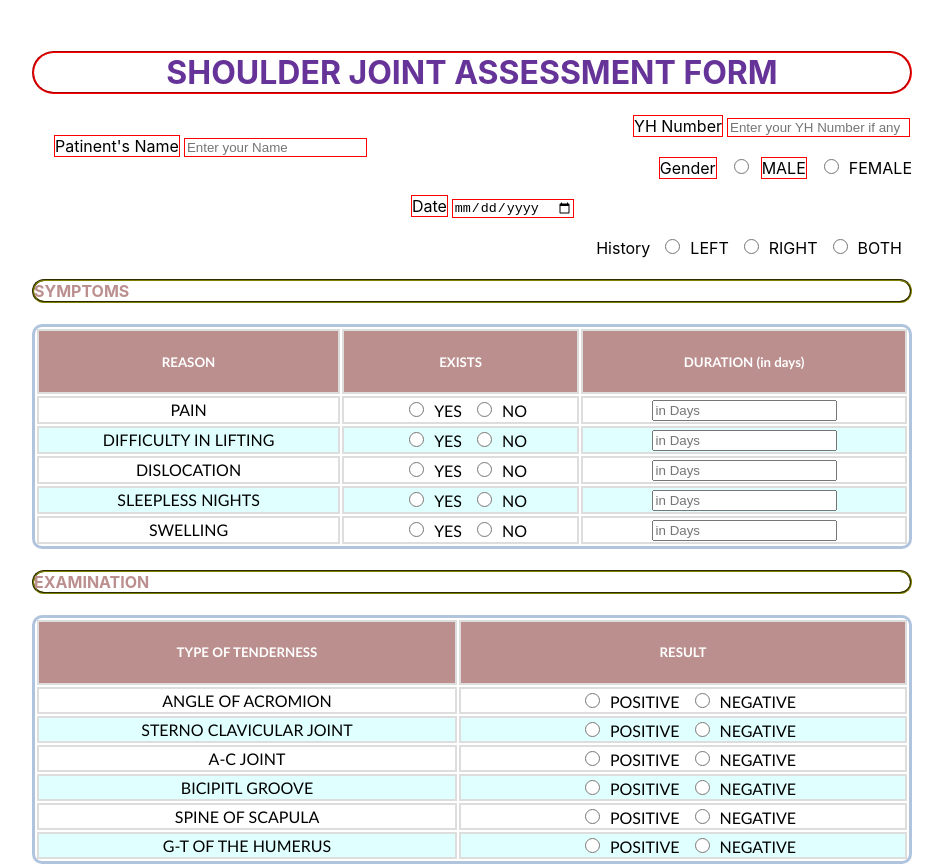
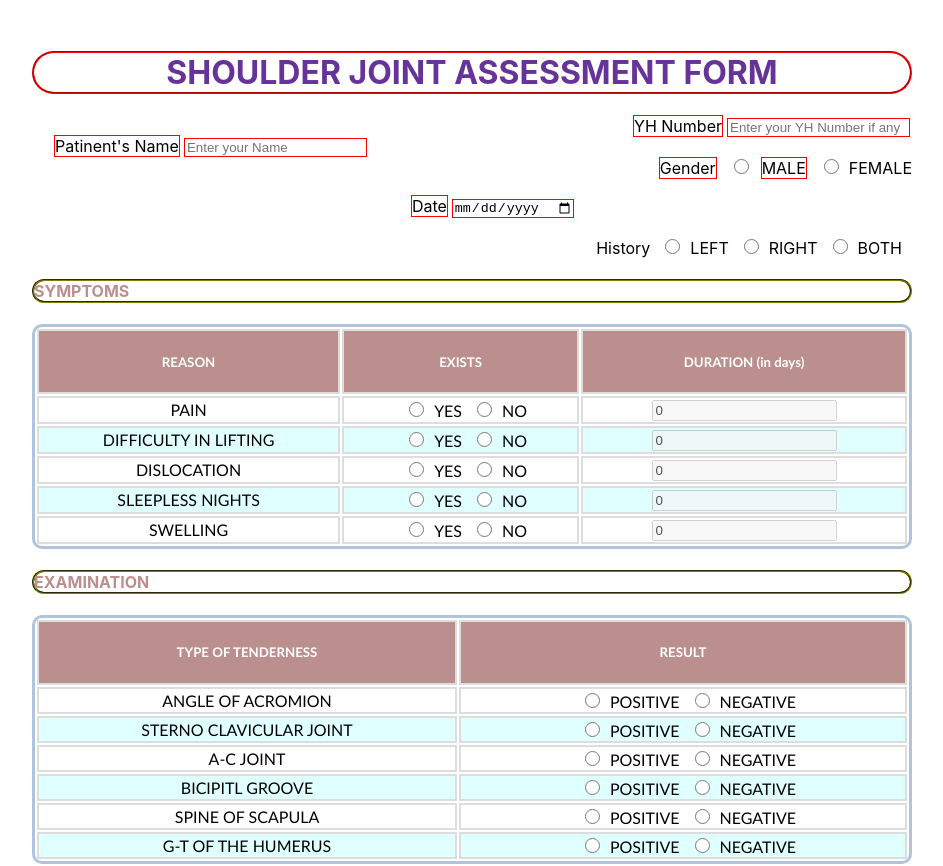
Before and after one commit to sandeepkamishetti/ShoulderJointAssessment, a React (Create React App) app: page / in a window 1280 px wide. Shown: the top 866 px of the page, without its empty margins (168-1111 px from the left). Built offline with nearby package versions, Linux system fonts and the light colour scheme.

Commit message:
Symptoms value = "No" disables the Duration field
If for a symptom, the "exists" is selected as "No" then its corresponding "Duration" field becomes disabled and also its value becomes "0". Otherwise for "Yes", the "Duration" field is enabled and the input given is considered for its value.

```diff
--- a/src/AssessmentForm.js
+++ b/src/AssessmentForm.js
@@ -258,9 +258,7 @@ class AssessmentForm extends Component {
         var isLeftRightBoth = this.props.values.patientInfo[0].history;
         const checkedL = (isLeftRightBoth === "Left" ? false : true);
         const checkedR = (isLeftRightBoth === "Right" ? false : true);
-        const checkedB = (isLeftRightBoth === "Both" ? true : false);
-        //const disableL = checkedL && checkedB
-        //const disableR = checkedR && checkedB
+        const symptoms = this.props.values.symptomsForPain;
 
         return (<div>
             <h1>SHOULDER JOINT ASSESSMENT FORM</h1>
@@ -321,7 +319,7 @@ class AssessmentForm extends Component {
                                         <label>NO</label><br />
                                     </td>
                                     <td>
-                                        <input type="text" name="duration" value={this.props.values.symptomsForPain.duration} placeholder="in Days" onChange={(e) => this.onDurationChange(index, e)} ></input>
+                                        <input type="text" disabled={(symptoms[index].exists === "Yes" ? false : true)} name="duration" value={(symptoms[index].exists) === "Yes" ? this.props.values.symptomsForPain.duration: 0} placeholder="in Days" onChange={(e) => this.onDurationChange(index, e)} ></input>
                                     </td>
                                 </tr>
                             })
```
